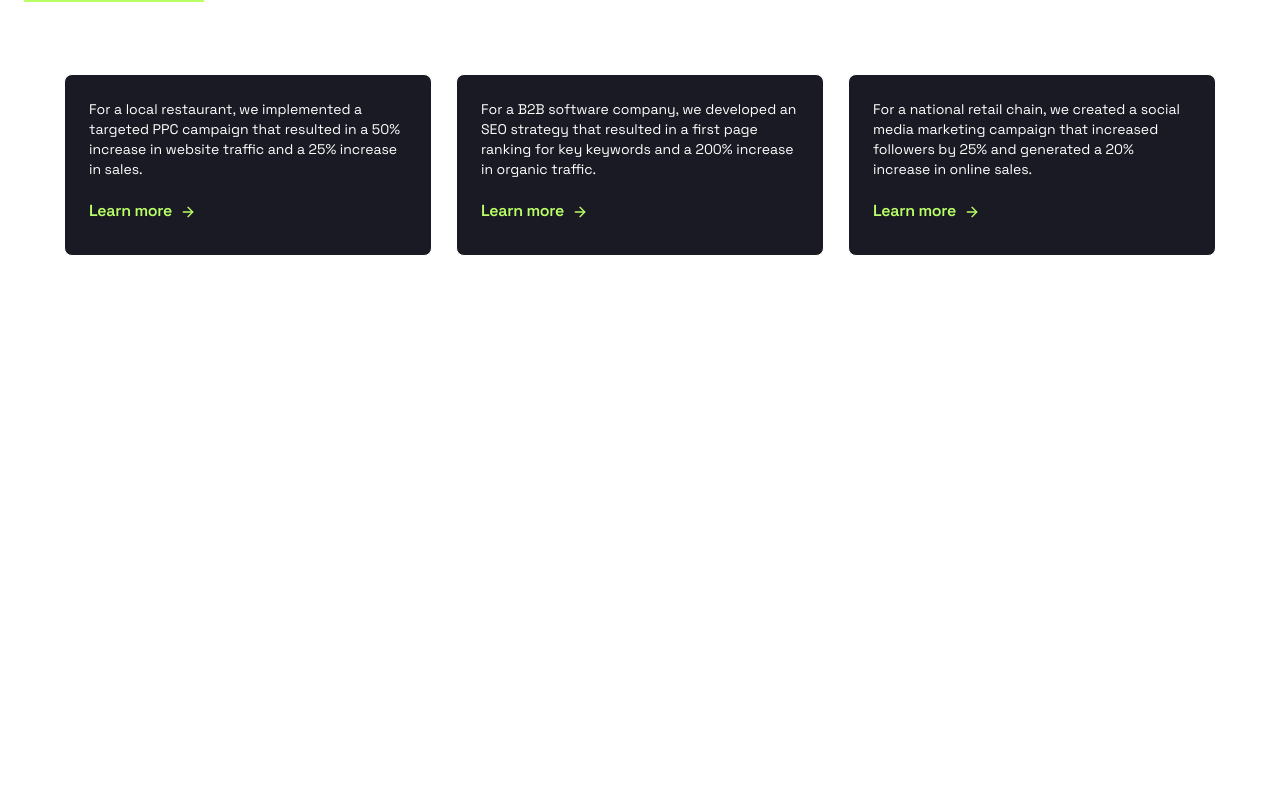
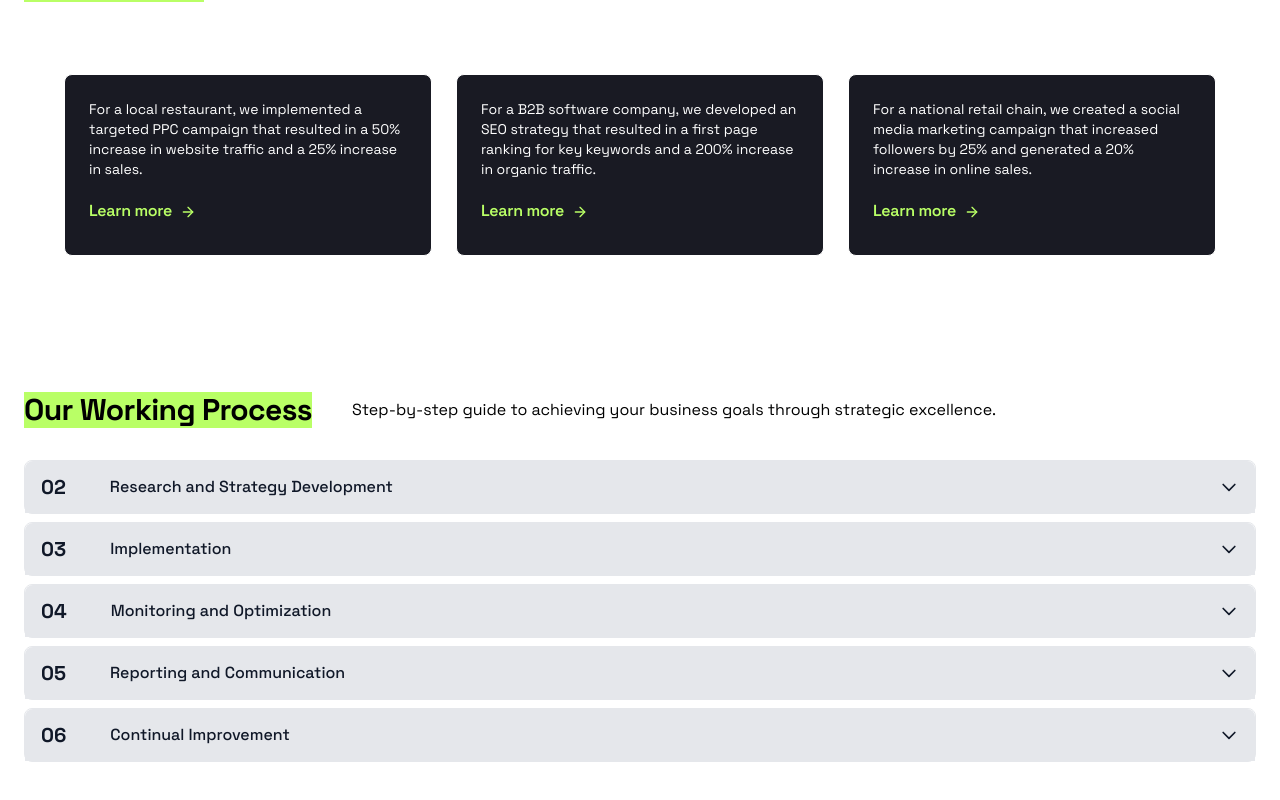
Before and after one commit to Tunybrainy/positivus-responsive-website, a React (Vite) app: page / in a window 1280 px wide. Shown: the part 2319-3119 px from the top of the page. Before the commit the page ends 2655 px from the top, so only its background shows below. Built offline with nearby package versions, Linux system fonts and the light colour scheme; a web font is replaced by a local one.

Commit message:
workprocess home component

```diff
--- a/src/components/WorkProcess.jsx
+++ b/src/components/WorkProcess.jsx
@@ -1,24 +1,124 @@
-import React from "react";
+import  { useState } from "react";
 
-const steps = [
-  { title: "Discover", desc: "We learn your business and goals." },
-  { title: "Strategize", desc: "Data-driven plan tailored for you." },
-  { title: "Execute", desc: "We deliver, measure, and optimize." },
-];
+function FaqItem({ faq, defaultOpen = false }) {
+  const [open, setOpen] = useState(!!defaultOpen);
 
-export default function WorkProcess() {
   return (
-    <section className="w-full py-12 px-6">
-      <h2 className="text-3xl font-bold text-center mb-8">Our Process</h2>
-      <div className="flex max-md:flex-col items-start justify-center gap-6 max-w-4xl mx-auto">
-        {steps.map((s, i) => (
-          <div key={s.title} className="flex-1 p-6 border rounded-lg text-center">
-            <div className="w-12 h-12 rounded-full bg-brand-dark text-white mx-auto flex items-center justify-center mb-4">{i + 1}</div>
-            <h4 className="font-semibold mb-2">{s.title}</h4>
-            <p className="text-gray-600 text-sm">{s.desc}</p>
-          </div>
-        ))}
+    <details
+      onToggle={(e) => setOpen(e.currentTarget.open)}
+      className="rounded-lg border border-gray-200"
+      open={defaultOpen}
+    >
+      {/* Header */}
+      <summary
+        className={
+          "flex cursor-pointer items-center justify-between gap-4 rounded-t-lg px-4 py-3 font-medium transition-colors duration-200 " +
+          (open
+            ? "bg-brand-green text-brand-black" // when open
+            : "bg-gray-200 text-gray-900 hover:bg-gray-50") // when closed
+        }
+      >
+        <span className="flex items-center text-wrap md:gap-6">
+          <span className="mr-5 text-xl font-bold">{faq.number}</span>
+          {faq.title}
+        </span>
+
+        <svg
+          className={
+            "size-5 shrink-0 transition-transform duration-300 " +
+            (open ? "-rotate-180" : "rotate-0")
+          }
+          xmlns="http://www.w3.org/2000/svg"
+          fill="none"
+          viewBox="0 0 24 24"
+          stroke="currentColor"
+          aria-hidden="true"
+        >
+          <path
+            strokeLinecap="round"
+            strokeLinejoin="round"
+            strokeWidth="2"
+            d="M19 9l-7 7-7-7"
+          />
+        </svg>
+      </summary>
+
+      {/* Content */}
+      <div
+        className={
+          "p-4 rounded-b-lg transition-colors duration-200 " +
+          (open
+            ? "bg-brand-green text-brand-black"
+            : "bg-gray-50 text-gray-900")
+        }
+      >
+        <p className="text-gray-700">{faq.desc}</p>
       </div>
+    </details>
+  );
+}
+
+function FAQ() {
+  const faqs = [
+    {
+      number: "02",
+      title: "Research and Strategy Development",
+      desc: "We analyze your goals, study your audience, and craft the right strategy.",
+    },
+    {
+      number: "03",
+      title: "Implementation",
+      desc: "We execute the plan with precision and creativity.",
+    },
+    {
+      number: "04",
+      title: "Monitoring and Optimization",
+      desc: "We track progress, collect data, and optimize performance.",
+    },
+    {
+      number: "05",
+      title: "Reporting and Communication",
+      desc: "We provide clear updates and reports to keep you informed.",
+    },
+    {
+      number: "06",
+      title: "Continual Improvement",
+      desc: "We refine strategies to ensure long-term success and growth.",
+    },
+  ];
+
+  return (
+    <div className="space-y-2">
+      {faqs.map((faq, i) => (
+        <FaqItem key={i} faq={faq} />
+      ))}
+    </div>
+  );
+}
+
+ function WorkProcess() {
+  return (
+    <section className="w-full mt-10 py-12 px-6">
+      {/* Header */}
+      <div className="flex flex-row max-lg:flex-col max-lg:items-center max-lg:justify-center max-lg:text-center">
+        <div>
+          <h2 className="mb-8 bg-brand-green text-3xl font-bold text-start max-md:text-center">
+            Our Working Process
+          </h2>
+        </div>
+        <div>
+          <p className="ml-10 mt-1.5 max-lg:mx-0 max-lg:mb-10 max-xl:mt-0">
+            Step-by-step guide to achieving your business goals through
+            strategic excellence.
+          </p>
+        </div>
+      </div>
+
+      {/* FAQ Steps */}
+      <FAQ />
     </section>
   );
 }
+
+
+export default WorkProcess;
--- a/src/pages/Home.jsx
+++ b/src/pages/Home.jsx
@@ -13,9 +13,11 @@ import ctaImg from "../assets/CTA1.png";
 import emailImg from "../assets/em.png";
 import contentImg from "../assets/cc.png";
 import analyticsImg from "../assets/analytics.png";
+import WorkProces from "../components/WorkProcess.jsx";
 
 
 import { ArrowRight } from "lucide-react";
+import WorkProcess from "../components/WorkProcess.jsx";
 
 
 
@@ -274,6 +276,7 @@ function Home() {
       <Services />
        <CallToAction />
       <CaseStudies />
+      <WorkProcess />
 
     </main>
   );
```
